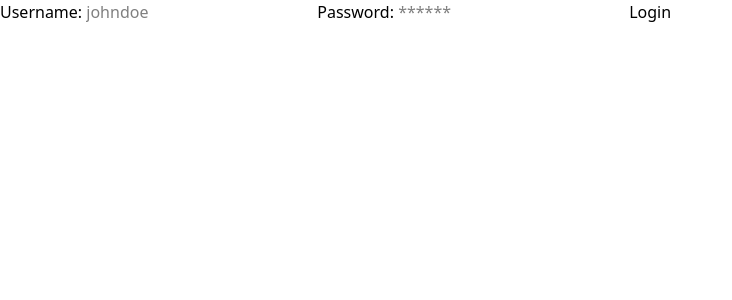
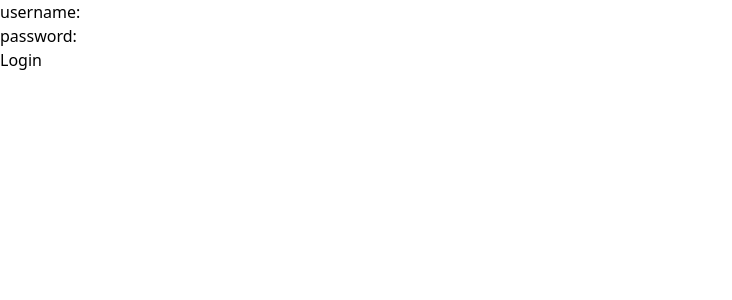
Before and after one commit to kristijan10/ecommerce, a React (Vite) app in the folder frontend/: page /login in a window 1280 px wide. Shown: the top 300 px of the page, without its empty margins (0-732 px from the left). Built offline with nearby package versions, Linux system fonts and the light colour scheme.

Commit message:
minimizovan kod, doradjena forma za dodavanje proizvoda

```diff
--- a/frontend/src/context/auth.jsx
+++ b/frontend/src/context/auth.jsx
@@ -7,18 +7,18 @@ const AuthContext = createContext();
 
 export const AuthProvider = ({ children }) => {
   const [user, setUser] = useState(null);
-  const [token, setToken] = useState(!!localStorage.getItem("token"));
+  const [hasToken, setHasToken] = useState(!!localStorage.getItem("token"));
   const navigate = useNavigate();
 
   const login = (token) => {
     localStorage.setItem("token", token);
-    setToken(true);
+    setHasToken(true);
     fetchUser();
   };
 
   const logout = () => {
     setUser(null);
-    setToken(false);
+    setHasToken(false);
     localStorage.removeItem("token");
     navigate("/login");
   };
@@ -36,12 +36,12 @@ export const AuthProvider = ({ children }) => {
   };
 
   useEffect(() => {
-    if (!user && token) fetchUser();
-    else if (!user && !token) navigate("/login");
-  }, [token]);
+    if (!user && hasToken) fetchUser();
+    else if (!user && !hasToken) navigate("/login");
+  }, [hasToken, user]);
 
   return (
-    <AuthContext.Provider value={{ token, user, login, logout }}>
+    <AuthContext.Provider value={{ hasToken, user, login, logout }}>
       {children}
     </AuthContext.Provider>
   );
--- a/frontend/src/pages/FormNewProduct.jsx
+++ b/frontend/src/pages/FormNewProduct.jsx
@@ -1,16 +1,50 @@
+import { useState } from "react";
 import { Link } from "react-router";
+import apiCall from "../utils/apiCall";
 
 const FormNewProduct = () => {
-  const handleSubmit = (e) => {
+  const init = { name: "", desc: "", price: 0, imageUrl: "" };
+  const [data, setData] = useState(init);
+  const [status, setStatus] = useState(null);
+
+  const handleChange = ({ target: { name, value } }) =>
+    setData({ ...data, [name]: value });
+
+  const handleSubmit = async (e) => {
     e.preventDefault();
+    try {
+      const res = await apiCall("/products", {
+        method: "POST",
+        body: JSON.stringify({ ...data, price: +data.price }),
+      });
+      setStatus(res);
+    } catch (err) {
+      setStatus(err);
+    } finally {
+      setData(init);
+    }
   };
 
   return (
     <>
       <form onSubmit={handleSubmit}>
-        <h1>Forma za dodavanje novog proizvoda</h1>
+        {["name", "desc", "price", "imageUrl"].map((field) => (
+          <div key={field}>
+            <label htmlFor={field}>{field}: </label>
+            <input
+              name={field}
+              id={field}
+              value={data[field]}
+              onChange={handleChange}
+              required={field !== "desc"}
+              type={field === "price" ? "number" : "text"}
+              step={field === "price" ? 0.1 : undefined}
+            />
+          </div>
+        ))}
+        <button type="submit">Dodaj</button>
+        {status && <p>{status.message}</p>}
       </form>
-
       <Link to="/">home</Link>
     </>
   );
--- a/frontend/src/pages/Home.jsx
+++ b/frontend/src/pages/Home.jsx
@@ -1,37 +1,31 @@
-import { Link, useNavigate } from "react-router";
+import { Link } from "react-router";
 import { useAuth } from "../context/auth";
-import { useEffect } from "react";
 
 const Home = () => {
-  const { token, user, logout } = useAuth();
-  const navigate = useNavigate();
-
-  useEffect(() => {
-    if (!token) navigate("/login");
-  }, [token]);
+  const { user, logout } = useAuth();
 
   return (
     <>
       <h1>Admin panel</h1>
-      {user?.isAdmin && (
+
+      {user ? (
         <>
           <h2>Zdravo, {user.username}</h2>
           <Link to="/products">proizvodi</Link>
           <br />
-          <Link to="/products/new">dodaj novi proizvod</Link>
-          <br />
+          {user.isAdmin && (
+            <>
+              <Link to="/products/new">dodaj novi proizvod</Link>
+              <br />
+            </>
+          )}
           <Link to="/orders">porudzbine</Link>
           <br />
           <button onClick={logout}>Logout</button>
         </>
-      )}{" "}
-      {user && !user.isAdmin && (
-        <>
-          <h2>Zdravo, {user.username}</h2>
-          <button onClick={logout}>Logout</button>
-        </>
+      ) : (
+        <p>Loading...</p>
       )}
-      {!user && <p>Loading...</p>}
     </>
   );
 };
--- a/frontend/src/pages/Login.jsx
+++ b/frontend/src/pages/Login.jsx
@@ -36,24 +36,18 @@ const Login = () => {
   return (
     <>
       <form onSubmit={handleSubmit}>
-        <label htmlFor="username">Username: </label>
-        <input
-          name="username"
-          id="username"
-          placeholder="johndoe"
-          value={data.username}
-          onChange={handleChange}
-        />
-
-        <label htmlFor="password">Password: </label>
-        <input
-          type="password"
-          name="password"
-          id="password"
-          placeholder="******"
-          value={data.password}
-          onChange={handleChange}
-        />
+        {["username", "password"].map((field) => (
+          <div key={field}>
+            <label htmlFor={field}>{field}: </label>
+            <input
+              type={field === "password" ? "password" : "text"}
+              name={field}
+              id={field}
+              value={data[field]}
+              onChange={handleChange}
+            />
+          </div>
+        ))}
 
         <button type="submit">Login</button>
       </form>
```
